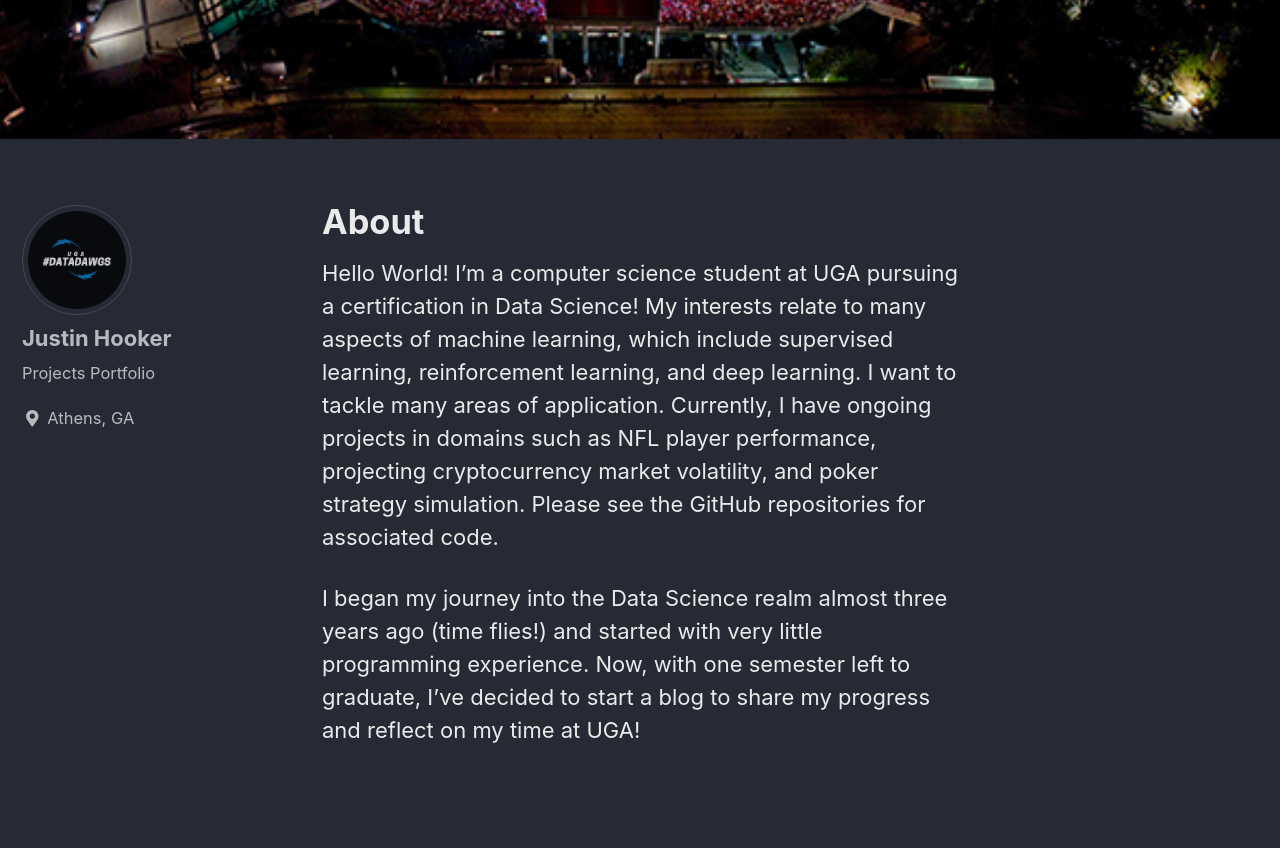
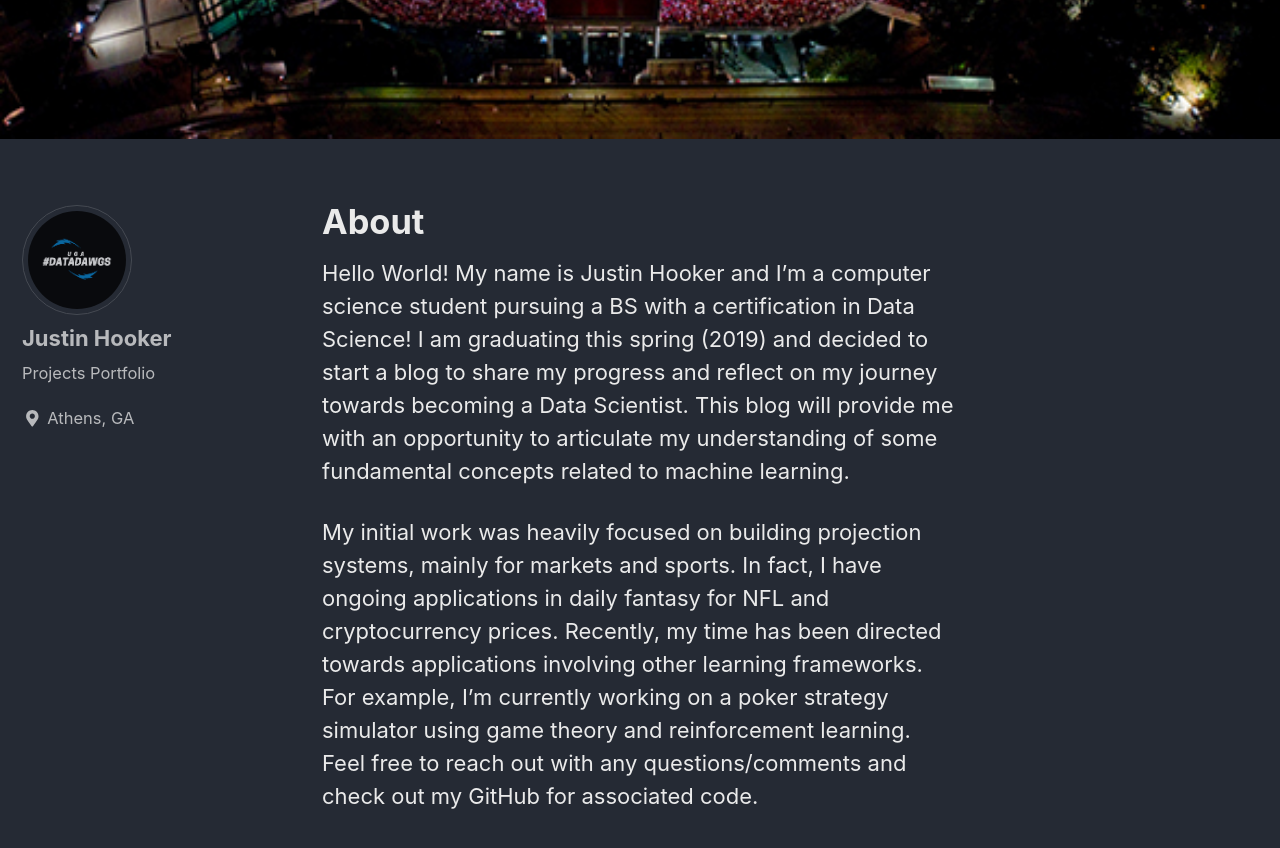
Before and after one commit to L0rdM0rd/L0rdM0rd.github.io, a Jekyll site: the page built from _pages/about.md, in a window 1280 px wide and 900 px high, scrolled down 766 px. Shown: the top 848 px of the window. Built offline with Jekyll 4.4.1, drawn with Linux system fonts in a browser that asks for light colours; cached includes are drawn as plain includes; nearby versions of some CDN libraries.

Commit message:
update about

```diff
--- a/_pages/about.md
+++ b/_pages/about.md
@@ -5,6 +5,6 @@ header:
   image: "/images/uga-stadium.jpg"
 ---
 
-Hello World! I'm a computer science student at UGA pursuing a certification in Data Science! My interests relate to many aspects of machine learning, which include supervised learning, reinforcement learning, and deep learning. I want to tackle many areas of application. Currently, I have ongoing projects in domains such as NFL player performance, projecting cryptocurrency market volatility, and poker strategy simulation. Please see the GitHub repositories for associated code.
+Hello World! My name is Justin Hooker and I'm a computer science student pursuing a BS with a certification in Data Science! I am graduating this spring (2019) and decided to start a blog to share my progress and reflect on my journey towards becoming a Data Scientist. This blog will provide me with an opportunity to articulate my understanding of some fundamental concepts related to machine learning.
 
-I began my journey into the Data Science realm almost three years ago (time flies!) and started with very little programming experience. Now, with one semester left to graduate, I've decided to start a blog to share my progress and reflect on my time at UGA!
+My initial work was heavily focused on building projection systems, mainly for markets and sports. In fact, I have ongoing applications in daily fantasy for NFL and cryptocurrency prices. Recently, my time has been directed towards applications involving other learning frameworks. For example, I'm currently working on a poker strategy simulator using game theory and reinforcement learning. Feel free to reach out with any questions/comments and check out my GitHub for associated code.
```
